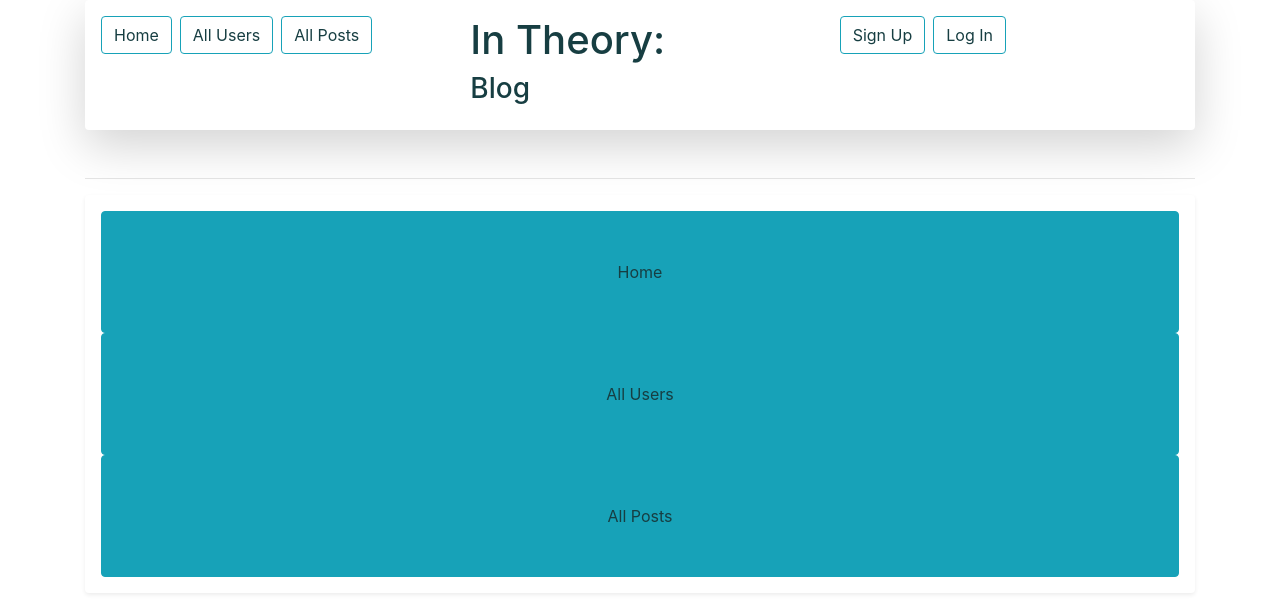
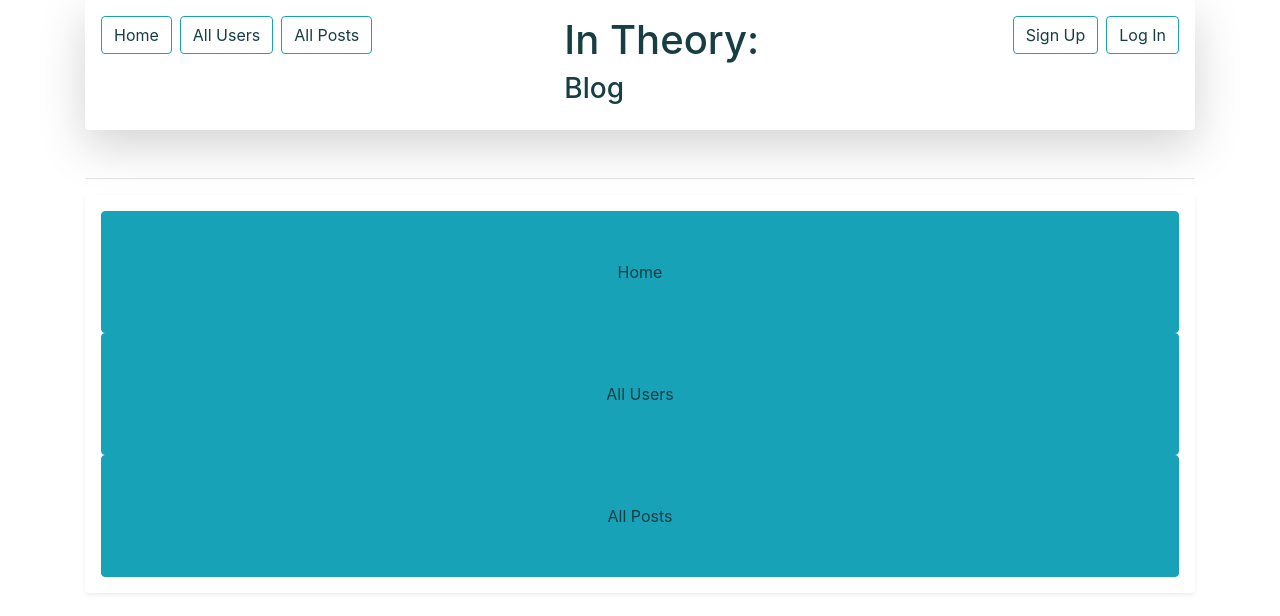
Before and after one commit to Tsunamins/InTheoryBlog, a React (Create React App) app in the folder in-theory-frontend/: page / in a window 1280 px wide. Shown: the top 616 px of the page. Built offline with nearby package versions, Linux system fonts and the light colour scheme; no server answers.

Commit message:
add more styling specifics to header

```diff
--- a/in-theory-frontend/src/App.css
+++ b/in-theory-frontend/src/App.css
@@ -6,3 +6,7 @@
   margin-right: 5px;
   margin-bottom: 5px;
 }
+
+#auth-positions {
+  margin-right: 15px;
+}
--- a/in-theory-frontend/src/components/layout/AuthNav.js
+++ b/in-theory-frontend/src/components/layout/AuthNav.js
@@ -4,7 +4,7 @@ import { Link } from "react-router-dom";
 
 const AuthNav = () => (
 
-        <div className="col" >
+        <div className="float-right" id="auth-positions">
             <li className="list-inline-item btn btn-outline-info">
               <Link to="/signup">Sign Up</Link>
             </li>
--- a/in-theory-frontend/src/components/layout/UserNav.js
+++ b/in-theory-frontend/src/components/layout/UserNav.js
@@ -8,7 +8,7 @@ const UserNav = () => {
 
 
   return(
-      <div className="col" >
+      <div className="float-right" id="auth-positions">
 
           <li className="list-inline-item btn btn-outline-info">
             <Link to="/new">Create a new Post</Link>
```
